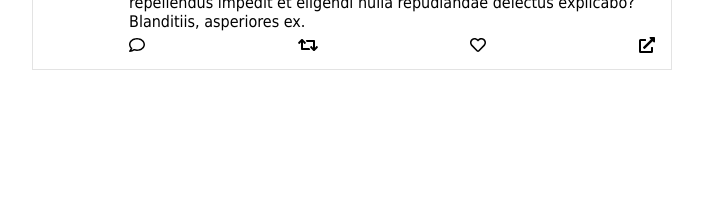
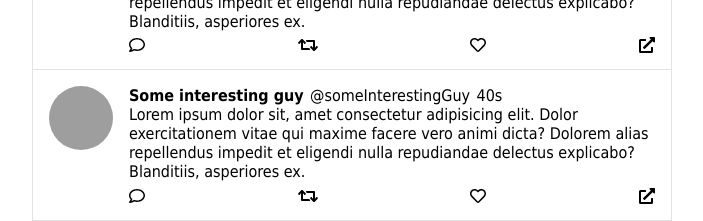
Before and after one commit to fresh-js-devs/tweetly, a React (Create React App) app: page / in a window 1280 px wide. Shown: the part 1175-1396 px from the top of the page, without its empty margins (288-991 px from the left). Before the commit the page ends 1245 px from the top, so only its background shows below. Built offline with nearby package versions, Linux system fonts and the light colour scheme; grey boxes are pictures that could not be loaded.

Commit message:
Tweets mapped

```diff
--- a/src/pages/MainPage/MainPage.js
+++ b/src/pages/MainPage/MainPage.js
@@ -4,6 +4,8 @@ import { useHistory } from 'react-router-dom';
 import MessageBox from '../../components/MessageBox/MessageBox';
 import Layout from '../../components/Layout/Layout';
 import Post from '../../components/Post/Post';
+
+import tweets from '../../mocks/tweets.json';
 
 const MainPage = () => {
   const { push } = useHistory();
@@ -14,13 +16,9 @@ const MainPage = () => {
     <Layout>
       <MessageBox />
       <div className='content'>
-        <Post onGoToPostDetail={handleGoToPostDetail} />
-        <Post />
-        <Post />
-        <Post />
-        <Post />
-        <Post />
-        <Post />
+        {tweets.map(({ id, user, body }) => (
+          <Post onGoToPostDetail={handleGoToPostDetail} />
+        ))}
       </div>
     </Layout>
   );
```
